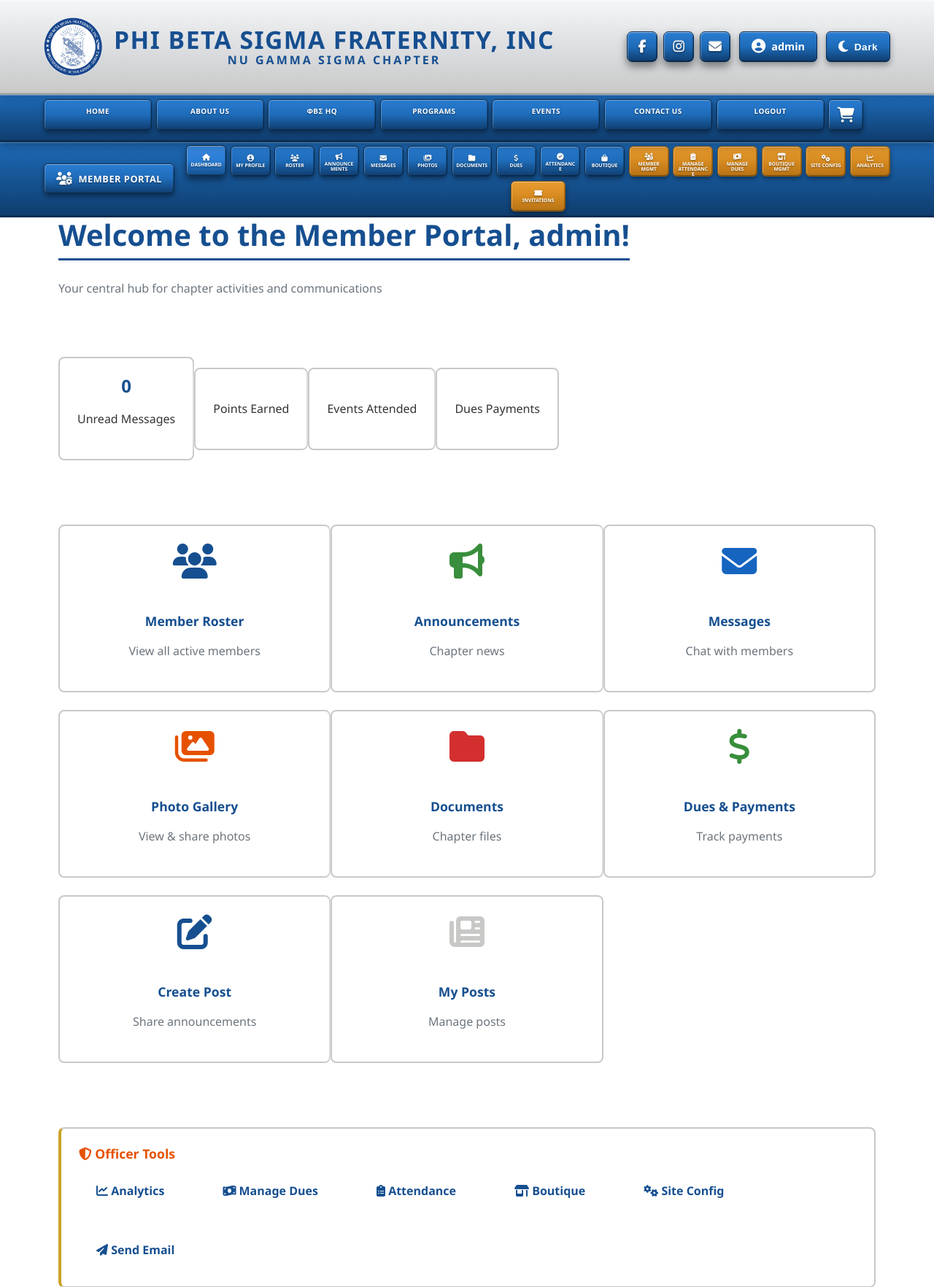
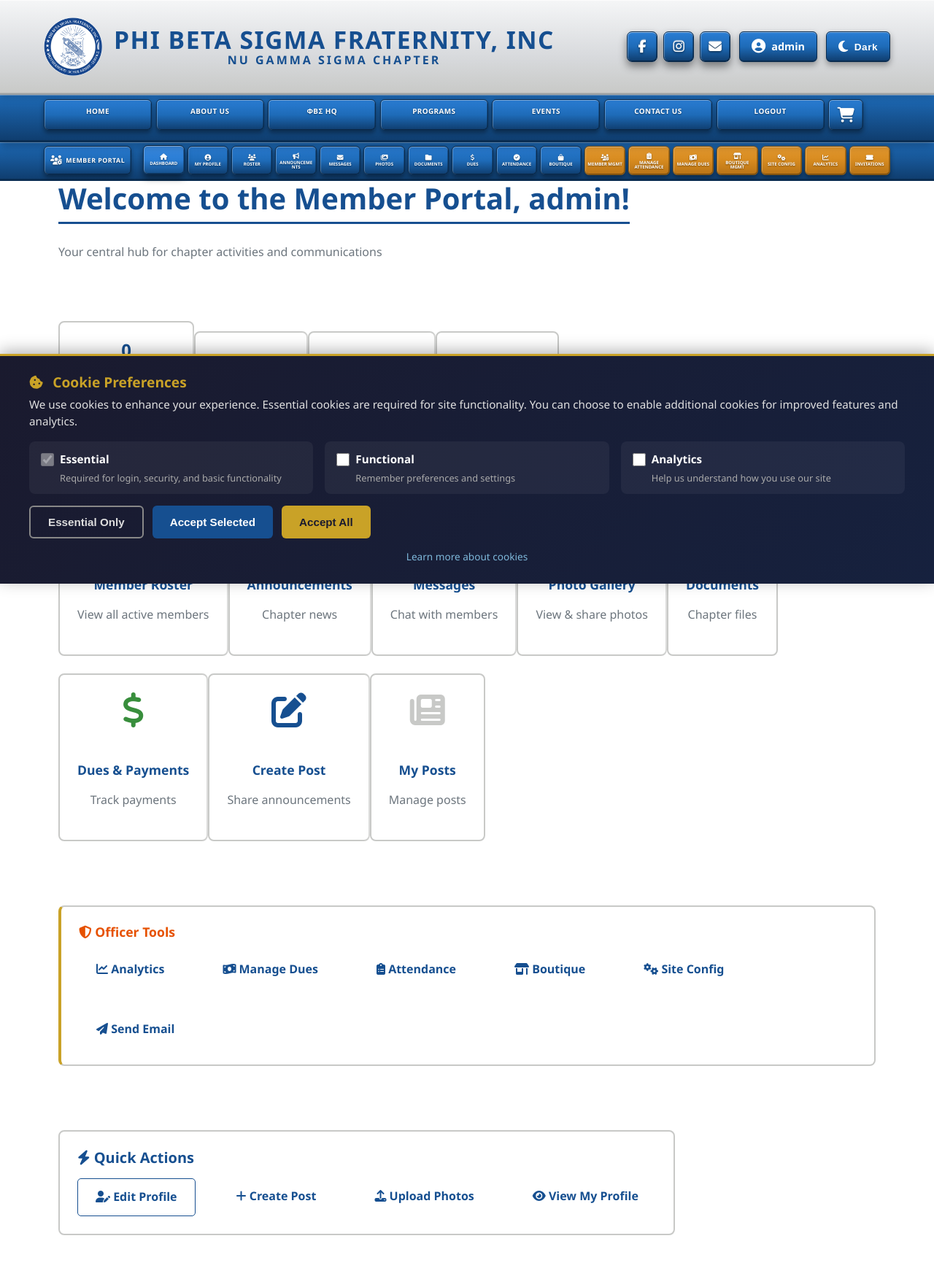
Before and after one commit to jeuanimo/CapstoneCH61, a Django app: page /portal/ in a window 1280 px wide. Shown: the top 1764 px of the page at 73% size. Run offline with Django 5.2, Linux system fonts and the light colour scheme; a user stored in the database is signed in; data comes from the database, SQL or seed files in the repository; both versions use the stored data as it was after the commit.

Commit message:
cookie banner variable fix and corection to admin navbar

```diff
--- a/config/settings.py
+++ b/config/settings.py
@@ -167,6 +167,7 @@ TEMPLATES = [
                 'django.contrib.messages.context_processors.messages',  # Add messages to templates
                 'pages.context_processors.cart_context',          # Add cart info to templates
                 'pages.context_processors.site_config_context',   # Add site branding/config to templates
+                'pages.context_processors.cookie_consent_context',  # Add GDPR cookie consent to templates
             ],
         },
     },
--- a/pages/context_processors.py
+++ b/pages/context_processors.py
@@ -49,3 +49,14 @@ def site_config_context(_request):
         return {
             'site_config': None,
         }
+
+
+def cookie_consent_context(request):
+    """
+    Add cookie consent status to all templates.
+    Shows banner for users who haven't given consent.
+    """
+    return {
+        'show_cookie_banner': getattr(request, 'show_cookie_banner', True),
+        'cookie_consent': getattr(request, 'cookie_consent', None),
+    }
--- a/static/css/navbar.css
+++ b/static/css/navbar.css
@@ -652,9 +652,9 @@ body.dark-mode .dropdown-divider {
 .portal-navbar-header {
     display: flex;
     align-items: center;
-    gap: 0.5rem;
-    padding: 0.65rem 1rem;
-    height: 42px;
+    gap: 0.3rem;
+    padding: 0.4rem 0.5rem;
+    height: 40px;
     background: linear-gradient(180deg, #2a7dd4 0%, #1e6bb8 50%, #0f3d6e 100%);
     border: 1px solid #0a2d52;
     border-radius: 6px;
@@ -665,7 +665,7 @@ body.dark-mode .dropdown-divider {
                 inset -1px 0 0 rgba(0, 0, 0, 0.25);
     color: var(--text-light);
     font-weight: 700;
-    font-size: 0.8rem;
+    font-size: 0.55rem;
     text-transform: uppercase;
     letter-spacing: 0.5px;
     text-shadow: 0 1px 2px rgba(0, 0, 0, 0.45);
@@ -673,13 +673,13 @@ body.dark-mode .dropdown-divider {
 }
 
 .portal-navbar-header i {
-    font-size: 1.1rem;
+    font-size: 0.8rem;
 }
 
 .portal-nav {
     display: flex;
-    gap: 0.35rem;
-    flex-wrap: wrap;
+    gap: 0.25rem;
+    flex-wrap: nowrap;
     flex: 1;
     justify-content: center;
 }
@@ -687,22 +687,22 @@ body.dark-mode .dropdown-divider {
 .portal-nav-link {
     color: var(--text-light);
     text-decoration: none;
-    padding: 0.15rem 0.3rem;
+    padding: 0.1rem 0.2rem;
     display: flex;
     flex-direction: column;
     align-items: center;
     justify-content: center;
     gap: 0.1rem;
-    font-size: 0.45rem;
+    font-size: 0.4rem;
     font-weight: 600;
     text-transform: uppercase;
     letter-spacing: 0px;
     transition: all 0.25s ease;
     border-radius: 6px;
     flex: 1;
-    min-width: 55px;
-    max-width: 75px;
-    height: 42px;
+    min-width: 48px;
+    max-width: 65px;
+    height: 40px;
     text-align: center;
     white-space: normal;
     word-break: break-word;
@@ -720,7 +720,7 @@ body.dark-mode .dropdown-divider {
 }
 
 .portal-nav-link i {
-    font-size: 0.6rem;
+    font-size: 0.55rem;
     flex-shrink: 0;
 }
 
@@ -730,7 +730,7 @@ body.dark-mode .dropdown-divider {
     word-break: break-word;
     hyphens: auto;
     line-height: 1.05;
-    font-size: 0.42rem;
+    font-size: 0.38rem;
     max-height: 1.8em;
     max-width: 100%;
 }
--- a/templates/pages/portal/dashboard.html
+++ b/templates/pages/portal/dashboard.html
@@ -52,7 +52,7 @@
 
     <!-- Portal Features Grid -->
     <div class="row g-4 mb-4">
-        <div class="col-md-4 col-6">
+        <div class="col-md-3 col-6">
             <a href="{% url 'member_roster' %}" class="text-decoration-none">
                 <div class="card h-100 text-center portal-card" style="box-shadow: 0 0 15px rgba(255, 255, 255, 0.8);">
                     <div class="card-body">
@@ -63,7 +63,7 @@
                 </div>
             </a>
         </div>
-        <div class="col-md-4 col-6">
+        <div class="col-md-3 col-6">
             <a href="{% url 'announcements_view' %}" class="text-decoration-none">
                 <div class="card h-100 text-center portal-card {% if unread_announcements > 0 %}new-posts-card{% endif %}" style="box-shadow: 0 0 15px rgba(255, 255, 255, 0.8);">
                     <div class="card-body">
@@ -77,7 +77,7 @@
                 </div>
             </a>
         </div>
-        <div class="col-md-4 col-6">
+        <div class="col-md-3 col-6">
             <a href="{% url 'messages_inbox' %}" class="text-decoration-none">
                 <div class="card h-100 text-center portal-card" style="box-shadow: 0 0 15px rgba(255, 255, 255, 0.8);">
                     <div class="card-body">
@@ -91,7 +91,7 @@
                 </div>
             </a>
         </div>
-        <div class="col-md-4 col-6">
+        <div class="col-md-3 col-6">
             <a href="{% url 'photo_gallery' %}" class="text-decoration-none">
                 <div class="card h-100 text-center portal-card" style="box-shadow: 0 0 15px rgba(255, 255, 255, 0.8);">
                     <div class="card-body">
@@ -102,7 +102,7 @@
                 </div>
             </a>
         </div>
-        <div class="col-md-4 col-6">
+        <div class="col-md-3 col-6">
             <a href="{% url 'documents_view' %}" class="text-decoration-none">
                 <div class="card h-100 text-center portal-card" style="box-shadow: 0 0 15px rgba(255, 255, 255, 0.8);">
                     <div class="card-body">
@@ -113,7 +113,7 @@
                 </div>
             </a>
         </div>
-        <div class="col-md-4 col-6">
+        <div class="col-md-3 col-6">
             <a href="{% url 'dues_view' %}" class="text-decoration-none">
                 <div class="card h-100 text-center portal-card" style="box-shadow: 0 0 15px rgba(255, 255, 255, 0.8);">
                     <div class="card-body">
@@ -124,7 +124,7 @@
                 </div>
             </a>
         </div>
-        <div class="col-md-4 col-6">
+        <div class="col-md-3 col-6">
             <a href="{% url 'create_post' %}" class="text-decoration-none">
                 <div class="card h-100 text-center portal-card" style="box-shadow: 0 0 15px rgba(255, 255, 255, 0.8);">
                     <div class="card-body">
@@ -135,7 +135,7 @@
                 </div>
             </a>
         </div>
-        <div class="col-md-4 col-6">
+        <div class="col-md-3 col-6">
             <a href="{% url 'my_posts' %}" class="text-decoration-none">
                 <div class="card h-100 text-center portal-card" style="box-shadow: 0 0 15px rgba(255, 255, 255, 0.8);">
                     <div class="card-body">
```
Also changed, not shown: db.sqlite3.
